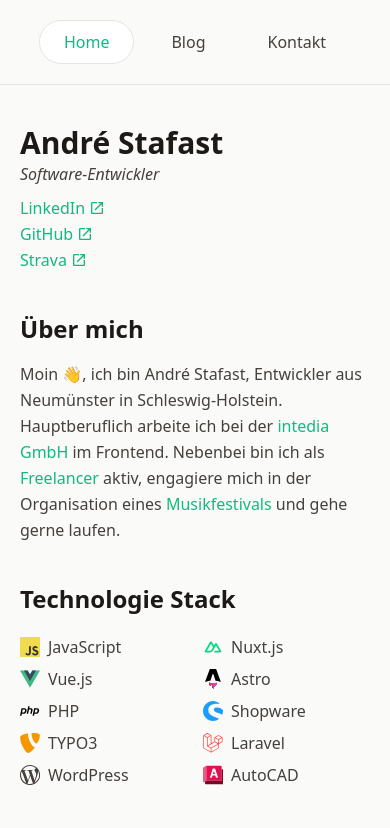
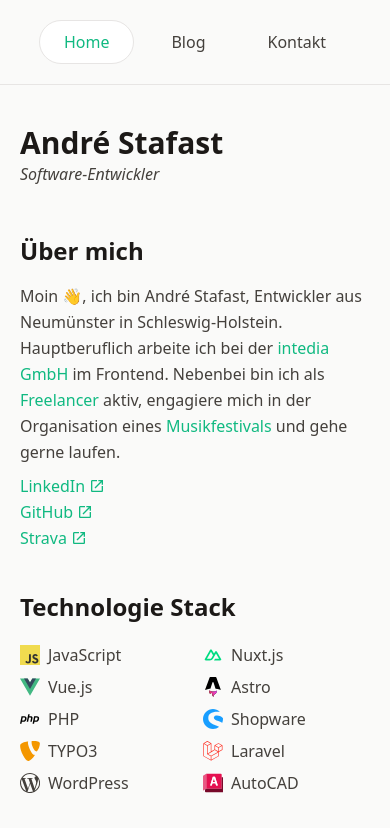
Before and after one commit to stafast/stafast.net, an Astro site: page / in a window 390 px wide. Shown: the top 828 px of the page. Built offline with nearby package versions, Linux system fonts and the light colour scheme; Astro itself is replaced by a stand-in of ours; some packages are replaced by stand-ins of ours; a web font is replaced by a local one.

Commit message:
Edited description

```diff
--- a/src/pages/index.astro
+++ b/src/pages/index.astro
@@ -15,7 +15,7 @@
                 <div class="sticky top-4">
                     <h1 class="text-3xl font-bold mb-0">{author}</h1>
                     <p class="font-medium italic">{title}</p>
-                    <ul class="m-0">
+                    <ul class="m-0 hidden invisible sm:visible sm:inline">
                         {links.map(link => (
                                 <li>
                                     <a href={link.url} title={link.title} target="_blank">
@@ -36,6 +36,16 @@
                         bin ich als <a href="/#self-employed">Freelancer</a> aktiv, engagiere mich in der Organisation eines <a href="#koss-events">Musikfestivals</a> und gehe
                         gerne laufen.
                     </p>
+                    <ul class="m-0 sm:hidden sm:invisible">
+                        {links.map(link => (
+                                <li>
+                                    <a href={link.url} title={link.title} target="_blank">
+                                        {link.title}
+                                        <Icon title="external link" name="link" class="inline relative bottom-0.5"/>
+                                    </a>
+                                </li>
+                        ))}
+                    </ul>
                 </div>
                 <div class="my-10 md:my-16">
                     <h3 class="text-2xl">Technologie Stack</h3>
```
